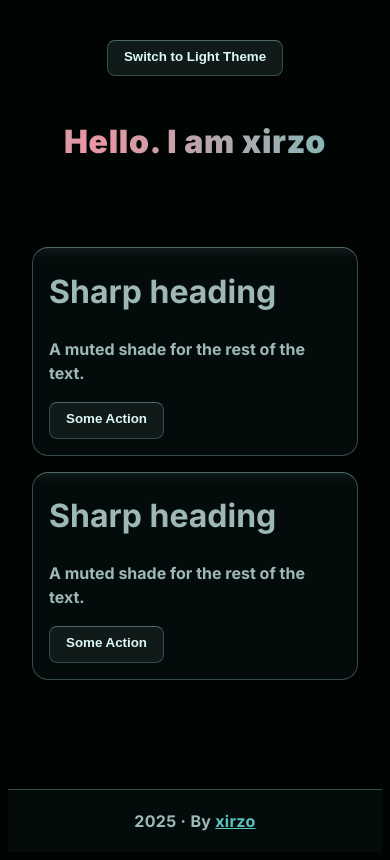
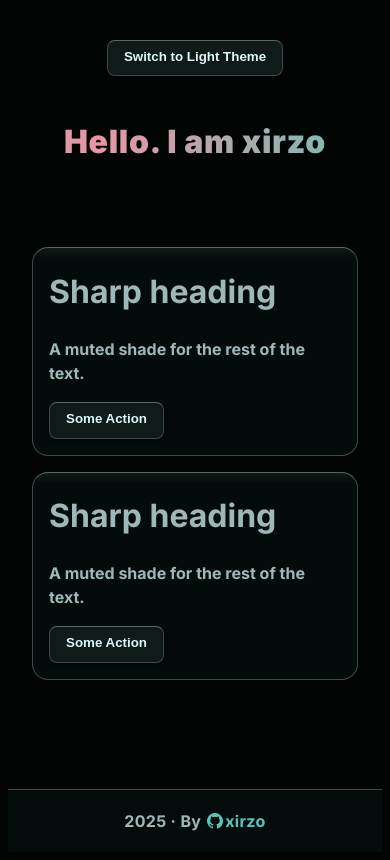
Before and after one commit to xirzo/Portfolio, a React (Vite) app: page / in a window 390 px wide. Built offline with nearby package versions, Linux system fonts and the light colour scheme.

Commit message:
feat: add responsive github icon

```diff
--- a/src/main.tsx
+++ b/src/main.tsx
@@ -1,7 +1,9 @@
 import { StrictMode } from 'react'
 import { createRoot } from 'react-dom/client'
+import '@fortawesome/fontawesome-free/css/all.css';
 import './app/global.css'
 import App from './app/App.tsx'
+
 
 createRoot(document.getElementById('root')!).render(
     <StrictMode>
--- a/src/widgets/footer/footer.css
+++ b/src/widgets/footer/footer.css
@@ -16,3 +16,7 @@
     align-items: center;
     gap: 0.25em;
 }
+
+.footer-content a {
+    text-decoration: none;
+}
--- a/src/widgets/footer/footer.tsx
+++ b/src/widgets/footer/footer.tsx
@@ -4,7 +4,11 @@ function Footer() {
     return (
         <footer className="footer">
             <div className="footer-content">
-                {new Date().getFullYear()} &middot; By <a href="https://github.com/xirzo" target="_blank" rel="noopener noreferrer">xirzo</a>
+                {new Date().getFullYear()} &middot;
+                By <a href="https://github.com/xirzo" target="_blank" rel="noopener noreferrer">
+                    <i className="fa-brands fa-github" />
+                    xirzo
+                </a>
             </div>
         </footer>
     )
```
